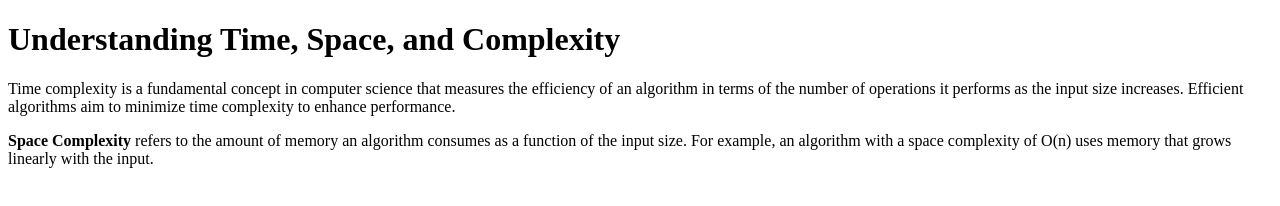
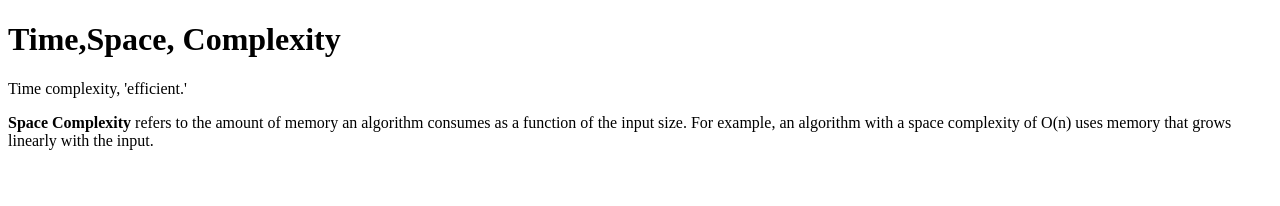
Before and after one commit to acciojob/time-and-space-complexity-Akashsharma000, a website: page main.html in a window 1280 px wide. Drawn offline with Linux system fonts and the light colour scheme.

Commit message:
created a submission

```diff
--- a/main.html
+++ b/main.html
@@ -8,9 +8,9 @@
 
 <body>
 
-<h1>Understanding Time, Space, and Complexity</h1>
+<h1>Time,Space, Complexity</h1>
 
-    <p>Time complexity is a fundamental concept in computer science that measures the efficiency of an algorithm in terms of the number of operations it performs as the input size increases. Efficient algorithms aim to minimize time complexity to enhance performance.</p>
+    <p>Time complexity, 'efficient.'</p>
 
     <p><b>Space Complexity</b> refers to the amount of memory an algorithm consumes as a function of the input size. For example, an algorithm with a space complexity of O(n) uses memory that grows linearly with the input.</p>
 
```
